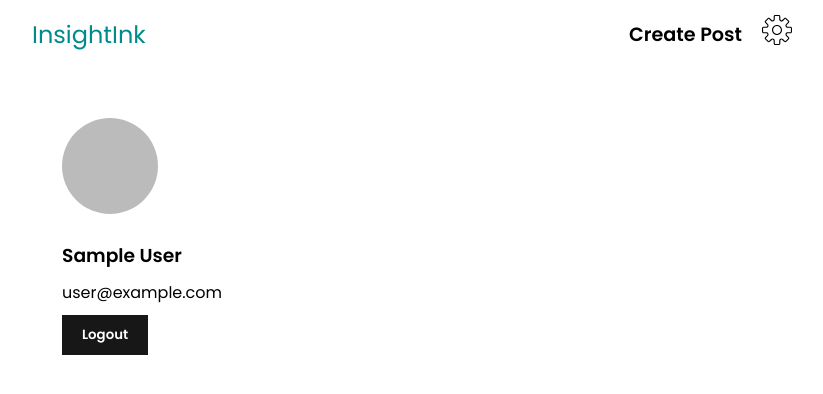
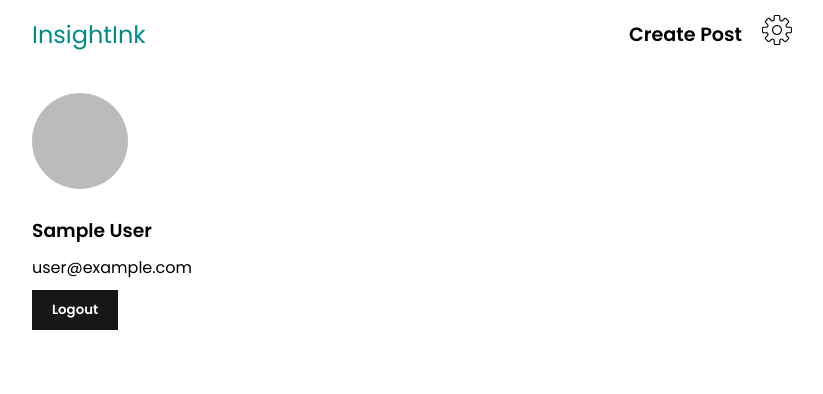
Before and after one commit to ChantiVelagada/insightink, a React (Vite) app: page /login in a window 1280 px wide. Shown: the top 394 px of the page, without its empty margins (228-1051 px from the left). Built offline with nearby package versions, Linux system fonts and the light colour scheme; no server answers; sample sign-in values are in the browser's storage.

Commit message:
added new styles

```diff
--- a/src/index.css
+++ b/src/index.css
@@ -8,14 +8,24 @@
     text-decoration: none;
 }
 
+body::-webkit-scrollbar {
+    width: 5px;
+}
+
+body::-webkit-scrollbar-thumb {
+    background-color: darkcyan;
+    border-radius: 20px;
+}
+
 body {
     max-width: 800px;
     margin: auto;
+    padding:0 20px ;
 }
 
 .navbar {
-    padding:15px 20px;
-    max-width:800px;
+    padding:15px 0;
+    width: 100%;
     margin: auto;
     display: flex;
     justify-content: space-between;
@@ -61,9 +71,9 @@
 }
 
 .profile-page {
-    max-width: 800px;
+    width: 100%;
     margin: auto;
-    padding: 50px;
+    padding-top: 25px;
 }
 
 .profile-page img{
--- a/src/pages/Home.css
+++ b/src/pages/Home.css
@@ -1,24 +1,15 @@
 .search-input {
     margin: auto;
     display: block;
-    width: 760px;
+    width: 100%;
+    font-size: 16px;
     padding: 5px 10px;
-    font-size: 16px;
     margin-bottom: 30px;
-}
-
-@media screen and (width < 900px) {
-
-    .search-input {
-        width: 95%;
-    }
-
 }
 
 .post-container {
     max-width: 800px;
     margin:auto;
-    padding:0 20px;
     margin-bottom: 50px;
 }
 
--- a/src/pages/NewPost.css
+++ b/src/pages/NewPost.css
@@ -1,7 +1,6 @@
 .post-form {
-    max-width: 800px;
+    width: 100%;
     margin: auto;
-    padding:0px 20px;
 }
 
 .post-form h1 {
--- a/src/pages/Post.jsx
+++ b/src/pages/Post.jsx
@@ -28,7 +28,7 @@
   return (
     <>
       <div>
-        <h1 style={{fontSize:'50px'}}>{post?.title}</h1>
+        <h1 style={{fontSize:'36px'}}>{post?.title}</h1>
         <Markdown>
           {post?.content}
         </Markdown>
```
